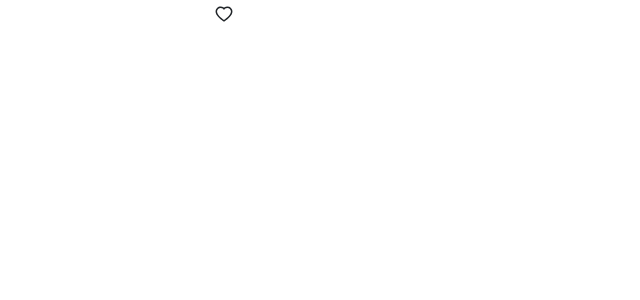
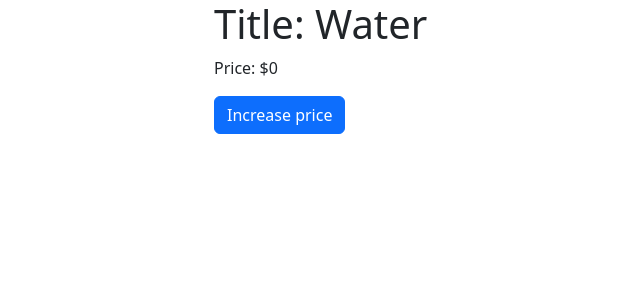
Before and after one commit to ravindranathbe/mosh-react-course, a React app: page / in a window 1280 px wide. Shown: the top 300 px of the page, without its empty margins (58-698 px from the left). Built offline with nearby package versions, Linux system fonts and the light colour scheme; the HTML template or start-up script is replaced by a standard one.

Commit message:
feat: replace Like component with drink price state and increment button

```diff
--- a/src/App.tsx
+++ b/src/App.tsx
@@ -1,12 +1,24 @@
 import "bootstrap/dist/css/bootstrap.min.css";
 import "./App.css";
-import Like from "./components/Like";
+import { useState } from "react";
 
 function App() {
+  const [drink, setDrink] = useState({
+    title: "Water",
+    price: 0,
+  });
+
   return (
-    <div>
-      <Like onClick={() => console.log("Liked")} />
-    </div>
+    <>
+      <h1>Title: {drink.title}</h1>
+      <p>Price: ${drink.price}</p>
+      <button
+        className="btn btn-primary"
+        onClick={() => setDrink({ ...drink, price: drink.price + 1 })}
+      >
+        Increase price
+      </button>
+    </>
   );
 }
 
```
